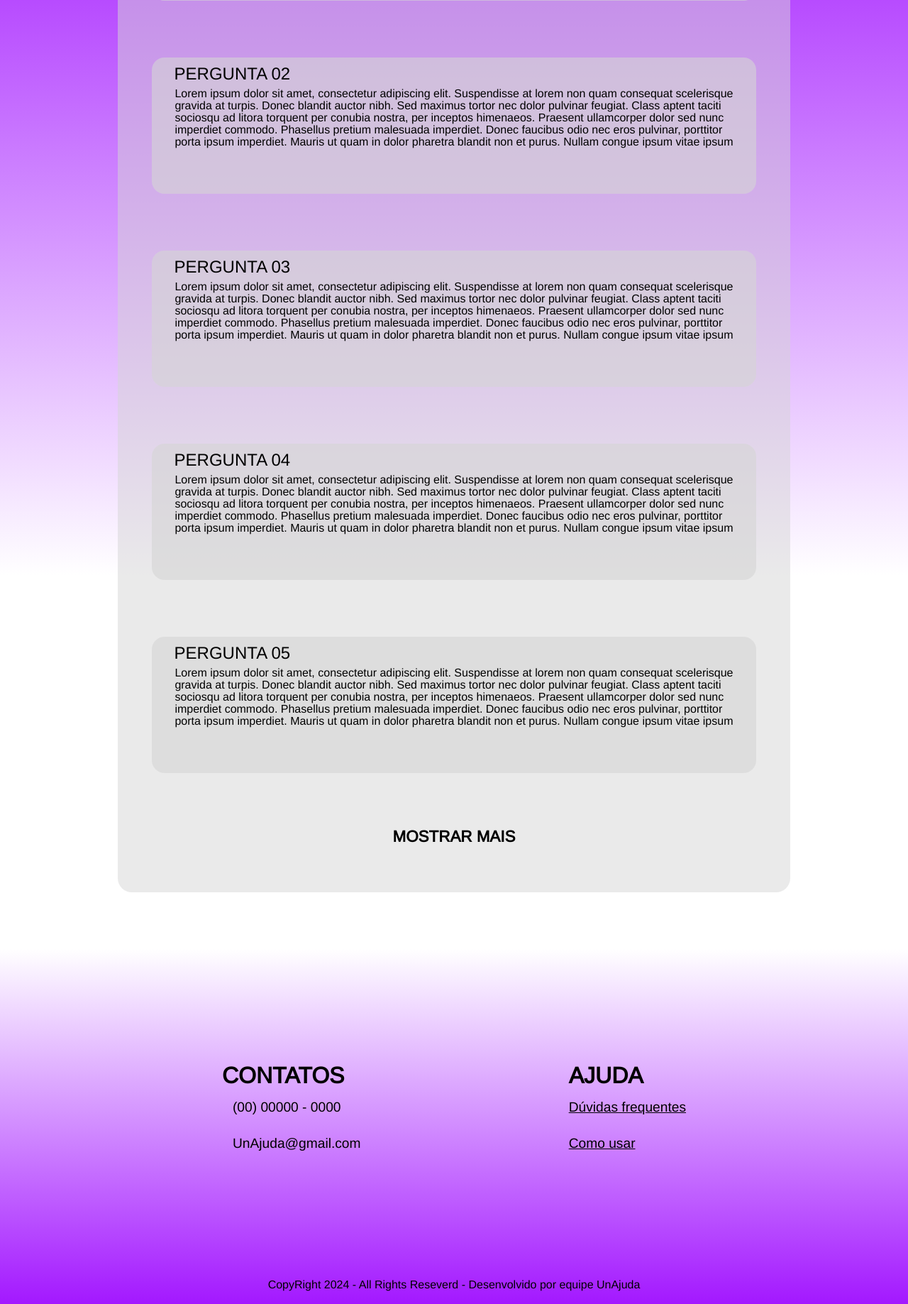
After one commit to Semil-2006/UnAjuda, a Flask app: template templates/pagina-pesquisa.html in a window 1280 px wide; the page is wider, and only the part inside the window is pictured. The commit adds this page. Shown: the part 361-2198 px from the top of that part at 71% size. Run offline with Flask 3, Linux system fonts and the light colour scheme; the template is opened without the code that fills it, so the values that code supplies are empty.

Commit message:
paginas pergunta, resposta e lista de pergunta

```diff
--- a/static/style/pagina_perfil/pagina-perfil.css
+++ b/static/style/pagina_perfil/pagina-perfil.css
@@ -85,7 +85,10 @@
     padding: 0 2em;
     margin: 0 0 0 4em;
 }
-
+.second-section-perfil textarea{
+    display: block;
+    resize: none;
+}
 .second-section-perfil textarea::placeholder{
     position: absolute;
     top: 1em;
--- /dev/null
+++ b/static/style/pagina_pesquisa/pagina-pesquisa.css
@@ -0,0 +1,98 @@
+.pesquisa__main{
+    height: 130px;
+    background-color: var(--cor-principal);
+}
+.pesquisa__header{
+    background-color: #A318FF;
+    display: flex;
+    align-items: center;
+    justify-content: space-between;
+    height: 100%;
+    margin-left: 0.15em;
+}
+.pesquisa__logo{
+    width: 18em;
+    background-repeat: no-repeat;
+    height: 4em;
+    margin-top: -20px;
+    cursor: pointer;
+    margin-left: -0.19em;
+}
+.barra__pesquisa{
+    border-radius: 85px;
+    font-weight: bold;
+    background-color: #fff;
+    outline: none;
+    border: none;
+    height: 3.2em;
+    width: 40em;
+    margin-left: 4.9em;
+    margin-right: 16em;
+    font-size: 1.1em;
+    padding-left: 2em;
+}
+.nav-links{
+    display: flex;
+}
+.nav-links a{
+    font-size: 1rem;
+    color: white;
+    display: flex;
+    justify-content: center;
+    align-items: center;
+}
+.pesquisa__login{
+    border-radius: 10px;
+    border: 0px solid black;
+    margin-left: -12em;
+    width: 10em;
+    height: 3em;
+}
+.pesquisa__login:hover{
+    background-color: #8216ca;
+    transition: 0.6s;
+}
+.pesquisa__registro{
+    background-color: black;
+    border-radius: 10px;
+    margin-left: 4em;
+    width: 10em;
+    height: 3em;
+}
+.pesquisa{
+    background: linear-gradient(0deg, rgba(255,255,255,1) 30%, rgba(163,24,255,1) 100%);
+    /* background-color: red; */
+}
+.container__pergunta{
+    border-radius: 20px;
+    background-color: rgba(214, 214, 214, .5);
+    padding-top: 2.5em;
+    padding-bottom: 4em;
+}
+.caixa__pergunta{
+    background-color: rgba(214, 214, 214, .6);
+    border-radius: 18px;
+    cursor: pointer;
+    margin-left: 3em;
+    margin-right: 3em;
+    margin-bottom: 5em;
+    height: 12em;
+}
+.caixa__pergunta h2{
+    font-weight: lighter;
+    padding-left: 1.3em;
+    padding-top: 0.5em;
+}
+.caixa__pergunta p{
+    padding-left: 2em;
+    padding-right: 2em;
+    padding-top: 0.3em;
+}
+.container__pergunta .mostrar{
+    font-weight: bold;
+    font-size: 1.4em;
+    display: flex;
+    align-items: center;
+    justify-content: center;
+    cursor: pointer;
+}
--- /dev/null
+++ b/templates/pagina-pesquisa.html
@@ -0,0 +1,115 @@
+<!DOCTYPE html>
+<html lang="pt-br">
+<head>
+    <meta charset="UTF-8">
+    <link rel="stylesheet" href="../static/style/pagina_pesquisa/pagina-pesquisa.css">
+    <link rel="stylesheet" href="../static/style/reset.css">
+    <link rel="stylesheet" href="../static/style/style.css">
+    <meta name="viewport" content="width=device-width, initial-scale=1.0">
+    <title>UnAjuda - Pesquisas</title>
+</head>
+<body>
+    <main class="pesquisa__main">
+        <div class="center">
+            <div class="pesquisa__header">
+                <div class="pesquisa__logo">
+                    <a href="pagina-principal.html"><img src="../static/img/Logo_principal.svg" alt=""></a>
+                </div><!--logo-->
+                <div>
+                    <input class="barra__pesquisa" type="text" value="" placeholder="Digite a sua dúvida">
+                </div>
+                <div class="nav-links">
+                    <div class="nav-mobile">
+                        <a href="/login"><i class="fa-regular fa-user"></i></a>
+                    </div><!--nav-mobile-->
+                    <a href="/login" class="pesquisa__login">LOGIN</a>
+                    <a href="/cadastro" class="pesquisa__registro">REGISTRE-SE</a>
+                    <a class="perfil" href="../templates/pagina-perfil.html"></a>
+                </div><!--nav-links-->
+            </div><!--header-->
+        </div><!--centralizar a página-->
+    </main>
+
+
+    <section class="pesquisa">
+        <div class="center">
+            <div class="container__pergunta">
+                <div class="caixa__pergunta">
+                    <h2>PERGUNTA 01</h2>
+                    <p>Lorem ipsum dolor sit amet, consectetur adipiscing elit. Suspendisse at lorem non quam consequat scelerisque gravida at turpis.
+                         Donec blandit auctor nibh. Sed maximus tortor nec dolor pulvinar feugiat.
+                          Class aptent taciti sociosqu ad litora torquent per conubia nostra, per inceptos himenaeos.
+                          Praesent ullamcorper dolor sed nunc imperdiet commodo. Phasellus pretium malesuada imperdiet.
+                           Donec faucibus odio nec eros pulvinar, porttitor porta ipsum imperdiet. Mauris ut quam in dolor pharetra blandit non et purus.
+                        Nullam congue ipsum vitae ipsum
+                    </p>
+                </div>
+                <div class="caixa__pergunta">
+                    <h2>PERGUNTA 02</h2>
+                    <p>Lorem ipsum dolor sit amet, consectetur adipiscing elit. Suspendisse at lorem non quam consequat scelerisque gravida at turpis.
+                         Donec blandit auctor nibh. Sed maximus tortor nec dolor pulvinar feugiat.
+                          Class aptent taciti sociosqu ad litora torquent per conubia nostra, per inceptos himenaeos.
+                          Praesent ullamcorper dolor sed nunc imperdiet commodo. Phasellus pretium malesuada imperdiet.
+                           Donec faucibus odio nec eros pulvinar, porttitor porta ipsum imperdiet. Mauris ut quam in dolor pharetra blandit non et purus.
+                        Nullam congue ipsum vitae ipsum
+                    </p>
+                </div>
+                <div class="caixa__pergunta">
+                    <h2>PERGUNTA 03</h2>
+                    <p>Lorem ipsum dolor sit amet, consectetur adipiscing elit. Suspendisse at lorem non quam consequat scelerisque gravida at turpis.
+                         Donec blandit auctor nibh. Sed maximus tortor nec dolor pulvinar feugiat.
+                          Class aptent taciti sociosqu ad litora torquent per conubia nostra, per inceptos himenaeos.
+                          Praesent ullamcorper dolor sed nunc imperdiet commodo. Phasellus pretium malesuada imperdiet.
+                           Donec faucibus odio nec eros pulvinar, porttitor porta ipsum imperdiet. Mauris ut quam in dolor pharetra blandit non et purus.
+                        Nullam congue ipsum vitae ipsum
+                    </p>
+                </div>
+                <div class="caixa__pergunta">
+                    <h2>PERGUNTA 04</h2>
+                    <p>Lorem ipsum dolor sit amet, consectetur adipiscing elit. Suspendisse at lorem non quam consequat scelerisque gravida at turpis.
+                         Donec blandit auctor nibh. Sed maximus tortor nec dolor pulvinar feugiat.
+                          Class aptent taciti sociosqu ad litora torquent per conubia nostra, per inceptos himenaeos.
+                          Praesent ullamcorper dolor sed nunc imperdiet commodo. Phasellus pretium malesuada imperdiet.
+                           Donec faucibus odio nec eros pulvinar, porttitor porta ipsum imperdiet. Mauris ut quam in dolor pharetra blandit non et purus.
+                        Nullam congue ipsum vitae ipsum
+                    </p>
+                </div>
+                <div class="caixa__pergunta">
+                    <h2>PERGUNTA 05</h2>
+                    <p>Lorem ipsum dolor sit amet, consectetur adipiscing elit. Suspendisse at lorem non quam consequat scelerisque gravida at turpis.
+                         Donec blandit auctor nibh. Sed maximus tortor nec dolor pulvinar feugiat.
+                          Class aptent taciti sociosqu ad litora torquent per conubia nostra, per inceptos himenaeos.
+                          Praesent ullamcorper dolor sed nunc imperdiet commodo. Phasellus pretium malesuada imperdiet.
+                           Donec faucibus odio nec eros pulvinar, porttitor porta ipsum imperdiet. Mauris ut quam in dolor pharetra blandit non et purus.
+                        Nullam congue ipsum vitae ipsum
+                    </p>
+                </div>
+                <p class="mostrar">MOSTRAR MAIS</p>
+            </div>
+        </div>
+
+
+    </section>
+    <footer class="footer">
+        <div class="center">
+            <div class="duvidas-contatos">
+                <div class="contatos">
+
+                    <h2>CONTATOS</h2>
+                    <p><i class="fa-brands fa-whatsapp"></i>(00) 00000 - 0000</p>
+                    <p><i class="fa-regular fa-envelope"></i>UnAjuda@gmail.com</p>
+                </div><!--contatos-->
+                <div class="duvidas">
+                    <h2>AJUDA</h2>
+                    <a href="#">Dúvidas frequentes</a>
+                    <a href="#">Como usar</a>
+                </div><!--duvidas-->
+            </div><!--duvidas-contatos-->
+            <div class="direitos">
+                <p>CopyRight <i class="fa-regular fa-copyright"></i> 2024 - All Rights Reseverd - Desenvolvido por equipe UnAjuda</p>
+            </div><!--direitos-->
+
+        </div><!--center-->
+    </footer><!--footer-->
+</body>
+</html>
```
Also changed, not shown: static/style/pagina_pergunta/pagina-pergunta.css (added, +116 -0 lines), static/style/pagina_resposta/pagina_resposta.css (added, +89 -0 lines), templates/pagina-perguntas.html (added, +48 -0 lines), templates/pagina-resposta.html (added, +91 -0 lines), static/img/Denuncia.svg (added), static/img/Group 22.svg (added), static/img/Group 23.svg (added), static/img/link-solid 1.svg (added).
